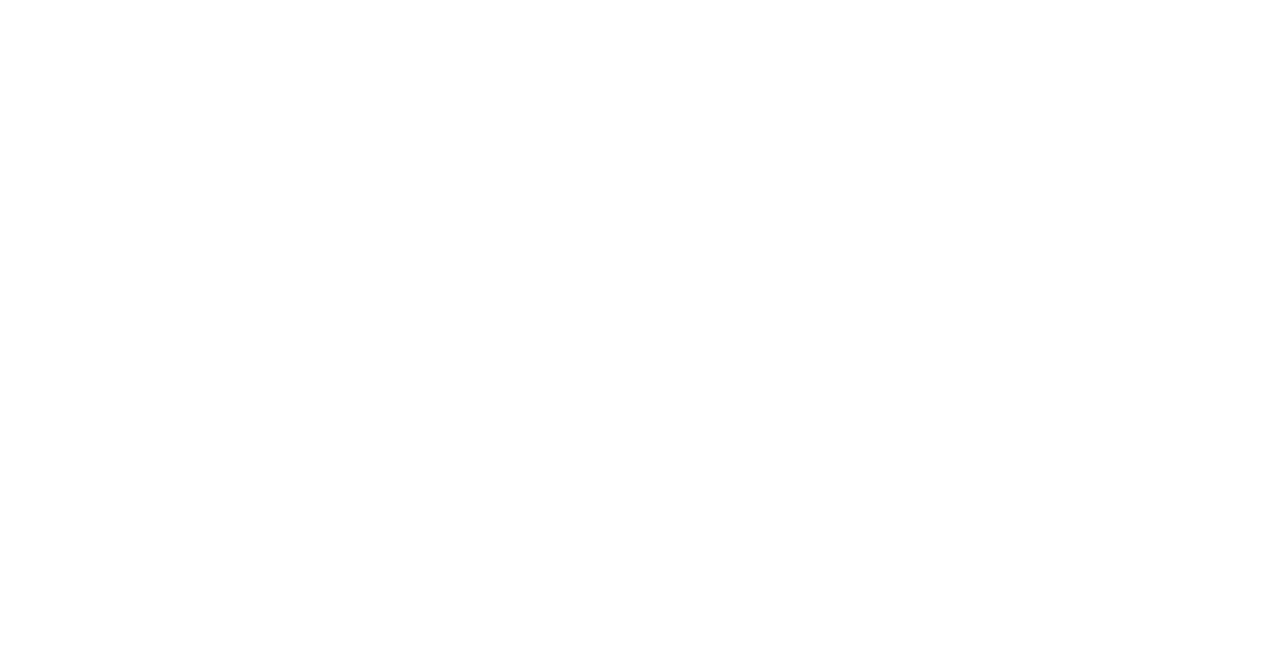
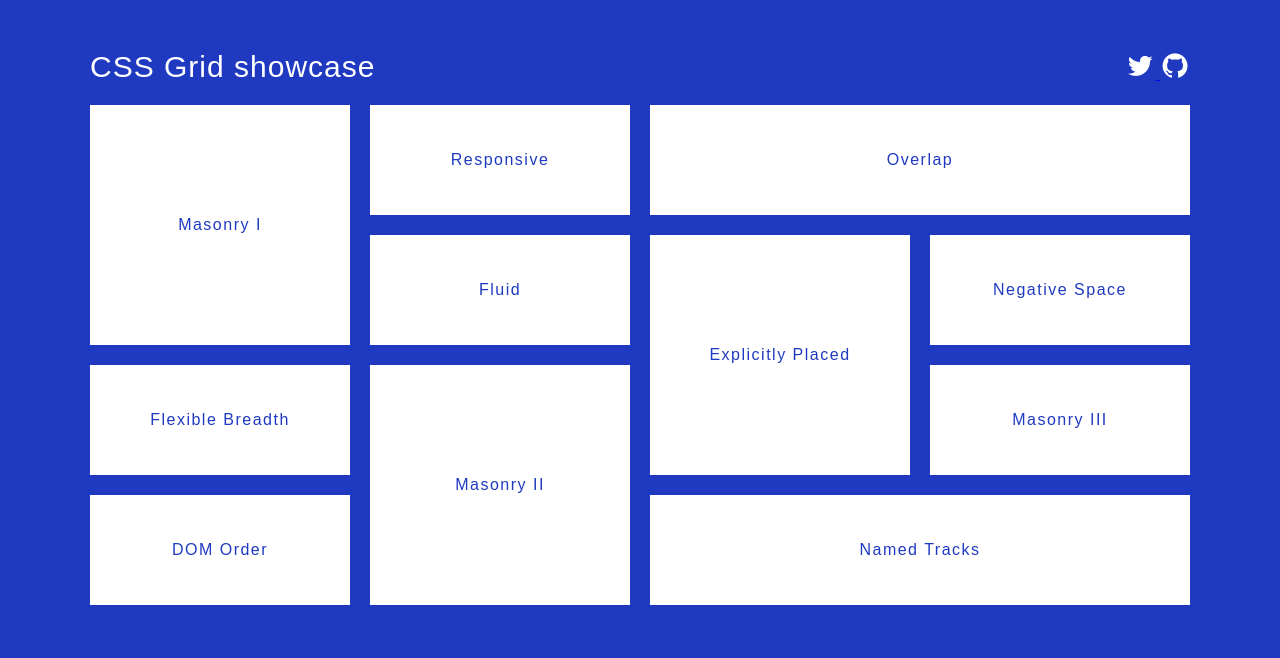
Before and after one commit to AzizRakhim/css-grid-showcase, a plain HTML site: page index.html in a window 1280 px wide. Drawn offline with nearby package versions, Linux system fonts and the light colour scheme.

Commit message:
initial commit

```diff
--- a/css/style.css
+++ b/css/style.css
@@ -1,4 +1,94 @@
 body{
+    background-color: #1f3ac1;
+    min-height: 100vh;
+    font-family: 'Arial', sans-serif;
+}
+
+.container{
+    width: 1200px;
+    padding: 50px;
+}
+
+.intro{
+    padding-bottom: 20px;
+}
+
+.title{
+    margin: 0;
+    color: #fff;
+    font-weight: 100;
+    font-size: 30px;
+    letter-spacing: 1px;
+}
+
+.bx{
+    color: #fff;
+    font-weight: 100;
+    font-size: 30px;
+}
+
+.images{
+    position: relative;
+    width: 100%;
+    height: 500px;
+    display: grid;
+    grid-template-columns: repeat(4, 1fr);
+    grid-template-rows: repeat(4, 1fr);
+    grid-gap: 20px;
+}
+
+.item{
+    width: 100%;
+    height: 100%;
     background-color: #fff;
-    min-height: 100vh;
+    text-decoration: none;
+    transition: all 0.3s linear;
 }
+
+.text{
+    color: #1f3ac1;
+    letter-spacing: 1.5px;
+    font-weight: 300;
+    position: relative;
+    top: 50%;
+    transform: translate(0, -50%);
+}
+
+.item:first-child{
+    grid-row: 1/3;
+}
+
+.item:nth-child(4){
+    grid-row: 1/2;
+    grid-column: 3/5;
+}
+
+.item:nth-child(5){
+    grid-column: 3/4;
+    grid-row: 2/4;
+}
+
+.item:nth-child(8){
+    grid-column: 2/3;
+    grid-row: 3/5;
+}
+
+.item:last-child{
+    grid-column: 3/5;
+}
+
+.item:hover{
+    background-color: #192f9e;
+}
+
+.item:hover .text{
+    color: #fff;
+}
+
+.icon-link{
+    transition: all 0.3s linear;
+}
+
+.icon-link:hover{
+    opacity: 0.5;
+}
--- a/index.html
+++ b/index.html
@@ -4,13 +4,84 @@
     <meta charset="UTF-8">
     <meta http-equiv="X-UA-Compatible" content="IE=edge">
     <meta name="viewport" content="width=device-width, initial-scale=1.0">
-    <title>Document</title>
+    <title>Pixelate</title>
     <link rel="stylesheet" href="https://necolas.github.io/normalize.css/8.0.1/normalize.css">
     <link href='https://unpkg.com/boxicons@2.1.1/css/boxicons.min.css' rel='stylesheet'>
     <link rel="stylesheet" href="css/col.css">
     <link rel="stylesheet" href="css/style.css">
 </head>
 <body>
-
+    <div class="container">
+        <div class="intro row middle between">
+            <h1 class="title">
+                CSS Grid showcase
+            </h1>
+            <div class="icons">
+                <a class="icon-link" href="#">
+                    <i class='bx bxl-twitter'></i>
+                </a>
+                <a class="icon-link" href="#">
+                    <i class='bx bxl-github'></i>
+                </a>
+            </div>
+        </div>
+        <div class="images">
+            <a href="#" class="item center">
+                <div class="text">
+                    Masonry I
+                </div>
+            </a>
+            <a href="#" class="item center">
+                <div class="text">
+                    Responsive
+                </div>
+            </a>
+            <a href="#" class="item center">
+                <div class="text">
+                    Fluid
+                </div>
+            </a>
+            <a href="#" class="item center">
+                <div class="text">
+                    Overlap
+                </div>
+            </a>
+            <a href="#" class="item center">
+                <div class="text">
+                    Explicitly Placed
+                </div>
+            </a>
+            <a href="#" class="item center">
+                <div class="text">
+                    Negative Space
+                </div>
+            </a>
+            <a href="#" class="item center">
+                <div class="text">
+                    Flexible Breadth
+                </div>
+            </a>
+            <a href="#" class="item center">
+                <div class="text">
+                    Masonry II
+                </div>
+            </a>
+            <a href="#" class="item center">
+                <div class="text">
+                    Masonry III
+                </div>
+            </a>
+            <a href="#" class="item center">
+                <div class="text">
+                    DOM Order
+                </div>
+            </a>
+            <a href="#" class="item center">
+                <div class="text">
+                    Named Tracks
+                </div>
+            </a>
+        </div>
+    </div>
 </body>
 </html>
```
